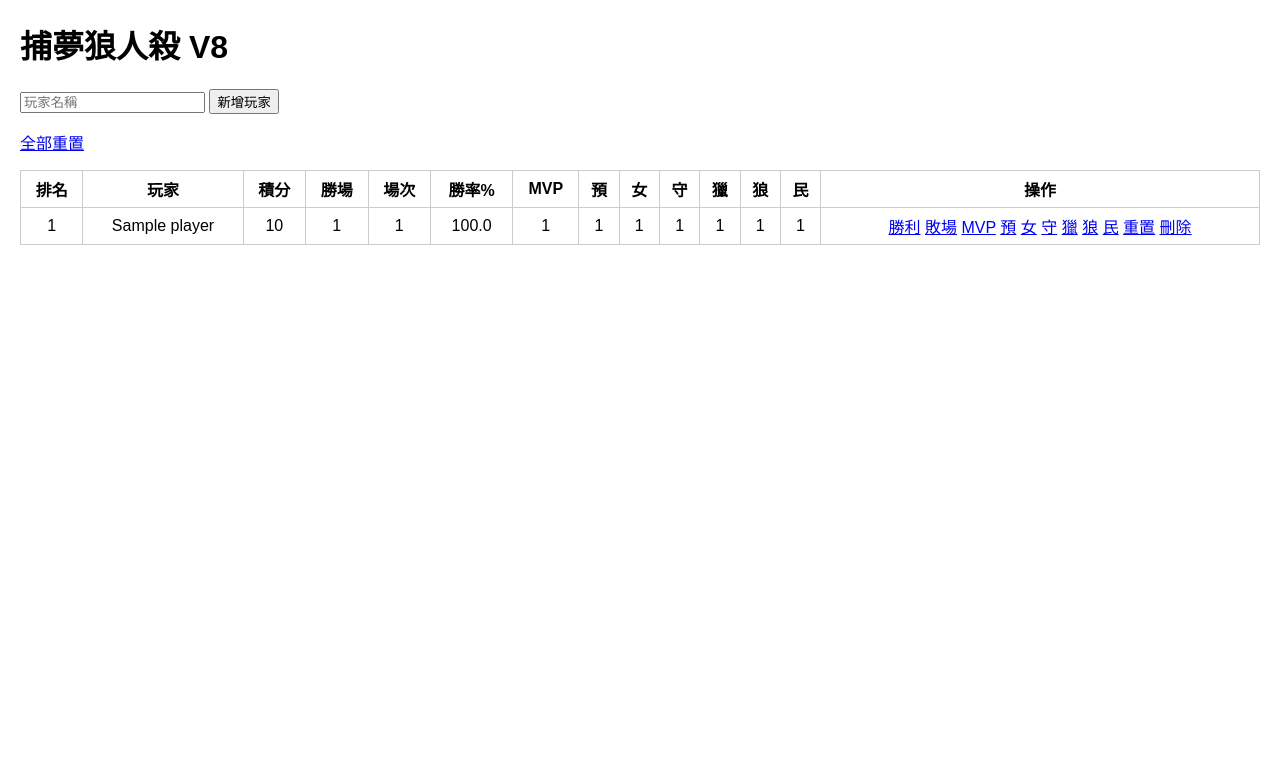
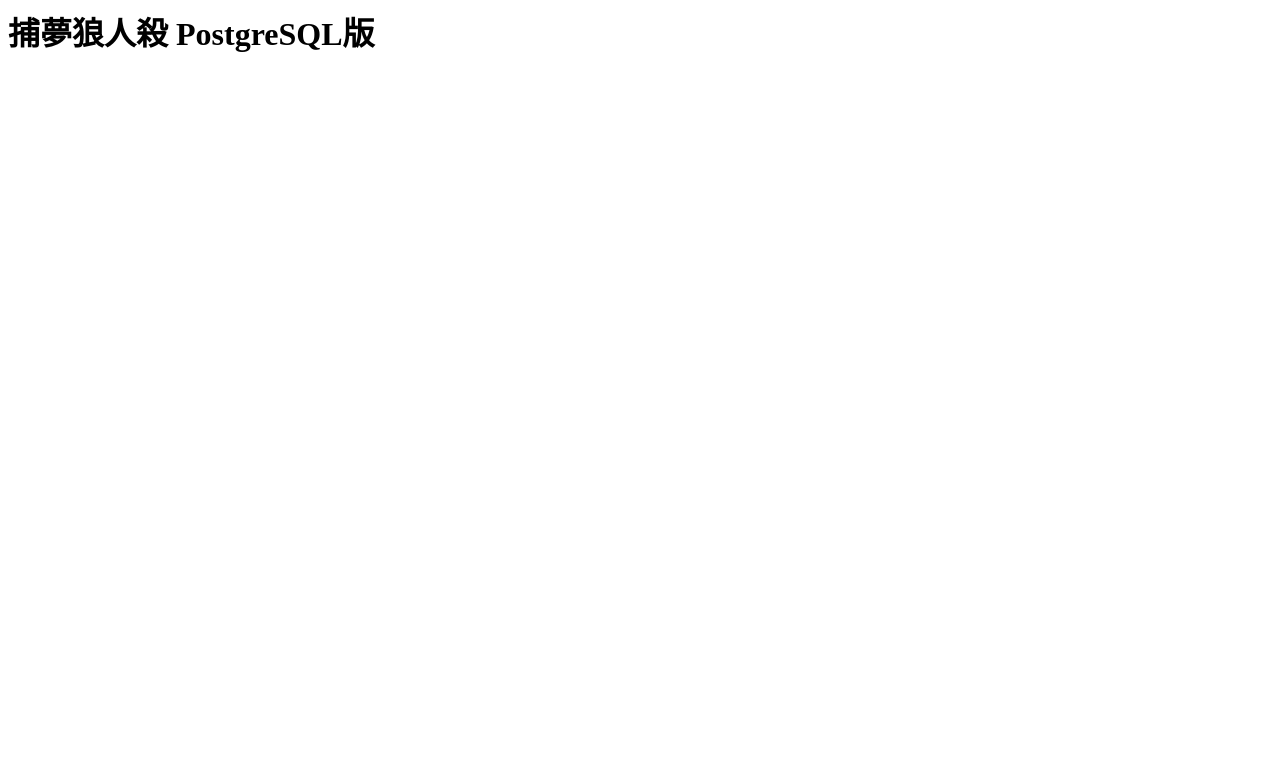
Before and after one commit to aps29965319-bot/werewolf-score-system, a Flask app: page / in a window 1280 px wide. Shown: the top 778 px of the page. Run offline with Flask 3, Linux system fonts and the light colour scheme; tables that the repository leaves empty hold one stand-in row (values such as "Sample post").

Commit message:
Add files via upload

```diff
--- a/app.py
+++ b/app.py
@@ -1,75 +1,67 @@
 
 from flask import Flask, render_template, request, redirect
-import sqlite3
+from flask_sqlalchemy import SQLAlchemy
+import os
 
 app = Flask(__name__)
-DB="dreamwolf.db"
 
-def get_db():
-    conn = sqlite3.connect(DB)
-    conn.row_factory = sqlite3.Row
-    return conn
+app.config["SQLALCHEMY_DATABASE_URI"] = os.environ.get(
+    "DATABASE_URL",
+    "postgresql://postgres:postgres@localhost/dreamwolf"
+)
+app.config["SQLALCHEMY_TRACK_MODIFICATIONS"] = False
 
-def init_db():
-    db=get_db()
-    db.execute('''
-    CREATE TABLE IF NOT EXISTS players(
-        id INTEGER PRIMARY KEY AUTOINCREMENT,
-        name TEXT,
-        score INTEGER DEFAULT 0,
-        wins INTEGER DEFAULT 0,
-        games INTEGER DEFAULT 0,
-        mvp INTEGER DEFAULT 0,
-        seer_wins INTEGER DEFAULT 0,
-        witch_wins INTEGER DEFAULT 0,
-        guard_wins INTEGER DEFAULT 0,
-        hunter_wins INTEGER DEFAULT 0,
-        wolf_wins INTEGER DEFAULT 0,
-        villager_wins INTEGER DEFAULT 0
-    )
-    ''')
-    db.commit()
-    db.close()
+db = SQLAlchemy(app)
 
-init_db()
+class Player(db.Model):
+    id = db.Column(db.Integer, primary_key=True)
+    name = db.Column(db.String(100))
+    score = db.Column(db.Integer, default=0)
+    wins = db.Column(db.Integer, default=0)
+    games = db.Column(db.Integer, default=0)
+    mvp = db.Column(db.Integer, default=0)
+    seer_wins = db.Column(db.Integer, default=0)
+    witch_wins = db.Column(db.Integer, default=0)
+    guard_wins = db.Column(db.Integer, default=0)
+    hunter_wins = db.Column(db.Integer, default=0)
+    wolf_wins = db.Column(db.Integer, default=0)
+    villager_wins = db.Column(db.Integer, default=0)
+
+with app.app_context():
+    db.create_all()
 
 @app.route('/')
 def home():
-    db=get_db()
-    players=db.execute('SELECT * FROM players ORDER BY score DESC,wins DESC').fetchall()
-    db.close()
-    return render_template('index.html',players=players)
+    players = Player.query.order_by(Player.score.desc(), Player.wins.desc()).all()
+    return render_template('index.html', players=players)
 
-@app.route('/add',methods=['POST'])
+@app.route('/add', methods=['POST'])
 def add():
-    name=request.form.get('name','').strip()
+    name = request.form.get('name', '').strip()
     if name:
-        db=get_db()
-        db.execute('INSERT INTO players(name) VALUES(?)',(name,))
-        db.commit()
-        db.close()
+        db.session.add(Player(name=name))
+        db.session.commit()
     return redirect('/')
 
-def add_stat(pid,col):
-    db=get_db()
-    db.execute(f'UPDATE players SET {col}={col}+1 WHERE id=?',(pid,))
-    db.commit()
-    db.close()
+def add_stat(pid, col):
+    p = Player.query.get_or_404(pid)
+    setattr(p, col, getattr(p, col) + 1)
+    db.session.commit()
 
 @app.route('/win/<int:pid>')
 def win(pid):
-    db=get_db()
-    db.execute('UPDATE players SET score=score+3,wins=wins+1,games=games+1 WHERE id=?',(pid,))
-    db.commit()
-    db.close()
+    p = Player.query.get_or_404(pid)
+    p.score += 3
+    p.wins += 1
+    p.games += 1
+    db.session.commit()
     return redirect('/')
 
 @app.route('/lose/<int:pid>')
 def lose(pid):
-    db=get_db()
-    db.execute('UPDATE players SET games=games+1 WHERE id=?',(pid,))
-    db.commit()
-    db.close()
+    p = Player.query.get_or_404(pid)
+    p.games += 1
+    db.session.commit()
     return redirect('/')
 
 @app.route('/mvp/<int:pid>')
@@ -89,29 +81,18 @@
 
 @app.route('/reset/<int:pid>')
 def reset(pid):
-    db=get_db()
-    db.execute('''UPDATE players SET score=0,wins=0,games=0,mvp=0,
-    seer_wins=0,witch_wins=0,guard_wins=0,hunter_wins=0,wolf_wins=0,villager_wins=0
-    WHERE id=?''',(pid,))
-    db.commit()
-    db.close()
-    return redirect('/')
-
-@app.route('/delete/<int:pid>')
-def delete(pid):
-    db=get_db()
-    db.execute('DELETE FROM players WHERE id=?',(pid,))
-    db.commit()
-    db.close()
+    p = Player.query.get_or_404(pid)
+    p.score=p.wins=p.games=p.mvp=0
+    p.seer_wins=p.witch_wins=p.guard_wins=p.hunter_wins=p.wolf_wins=p.villager_wins=0
+    db.session.commit()
     return redirect('/')
 
 @app.route('/reset_all')
 def reset_all():
-    db=get_db()
-    db.execute('''UPDATE players SET score=0,wins=0,games=0,mvp=0,
-    seer_wins=0,witch_wins=0,guard_wins=0,hunter_wins=0,wolf_wins=0,villager_wins=0''')
-    db.commit()
-    db.close()
+    for p in Player.query.all():
+        p.score=p.wins=p.games=p.mvp=0
+        p.seer_wins=p.witch_wins=p.guard_wins=p.hunter_wins=p.wolf_wins=p.villager_wins=0
+    db.session.commit()
     return redirect('/')
 
 if __name__ == '__main__':
--- a/requirements.txt
+++ b/requirements.txt
@@ -1,2 +1,4 @@
-flask
+Flask
+Flask-SQLAlchemy
+psycopg2-binary
 gunicorn
--- a/templates/index.html
+++ b/templates/index.html
@@ -1,57 +1 @@
-
-<!DOCTYPE html>
-<html>
-<head>
-<meta charset="utf-8">
-<title>捕夢狼人殺 V8</title>
-<style>
-body{font-family:Arial;margin:20px}
-table{border-collapse:collapse;width:100%}
-th,td{border:1px solid #ccc;padding:6px;text-align:center}
-</style>
-</head>
-<body>
-<h1>捕夢狼人殺 V8</h1>
-<form method="post" action="/add">
-<input name="name" placeholder="玩家名稱">
-<button>新增玩家</button>
-</form>
-<p><a href="/reset_all">全部重置</a></p>
-<table>
-<tr>
-<th>排名</th><th>玩家</th><th>積分</th><th>勝場</th><th>場次</th><th>勝率%</th>
-<th>MVP</th><th>預</th><th>女</th><th>守</th><th>獵</th><th>狼</th><th>民</th><th>操作</th>
-</tr>
-{% for p in players %}
-<tr>
-<td>{{ loop.index }}</td>
-<td>{{ p.name }}</td>
-<td>{{ p.score }}</td>
-<td>{{ p.wins }}</td>
-<td>{{ p.games }}</td>
-<td>{% if p.games %}{{ ((p.wins/p.games)*100)|round(1) }}{% else %}0{% endif %}</td>
-<td>{{ p.mvp }}</td>
-<td>{{ p.seer_wins }}</td>
-<td>{{ p.witch_wins }}</td>
-<td>{{ p.guard_wins }}</td>
-<td>{{ p.hunter_wins }}</td>
-<td>{{ p.wolf_wins }}</td>
-<td>{{ p.villager_wins }}</td>
-<td>
-<a href="/win/{{p.id}}">勝利</a>
-<a href="/lose/{{p.id}}">敗場</a>
-<a href="/mvp/{{p.id}}">MVP</a>
-<a href="/seer/{{p.id}}">預</a>
-<a href="/witch/{{p.id}}">女</a>
-<a href="/guard/{{p.id}}">守</a>
-<a href="/hunter/{{p.id}}">獵</a>
-<a href="/wolf/{{p.id}}">狼</a>
-<a href="/villager/{{p.id}}">民</a>
-<a href="/reset/{{p.id}}">重置</a>
-<a href="/delete/{{p.id}}">刪除</a>
-</td>
-</tr>
-{% endfor %}
-</table>
-</body>
-</html>
+<h1>捕夢狼人殺 PostgreSQL版</h1>
```
Also changed, not shown: render.yaml (+4 -4 lines).
